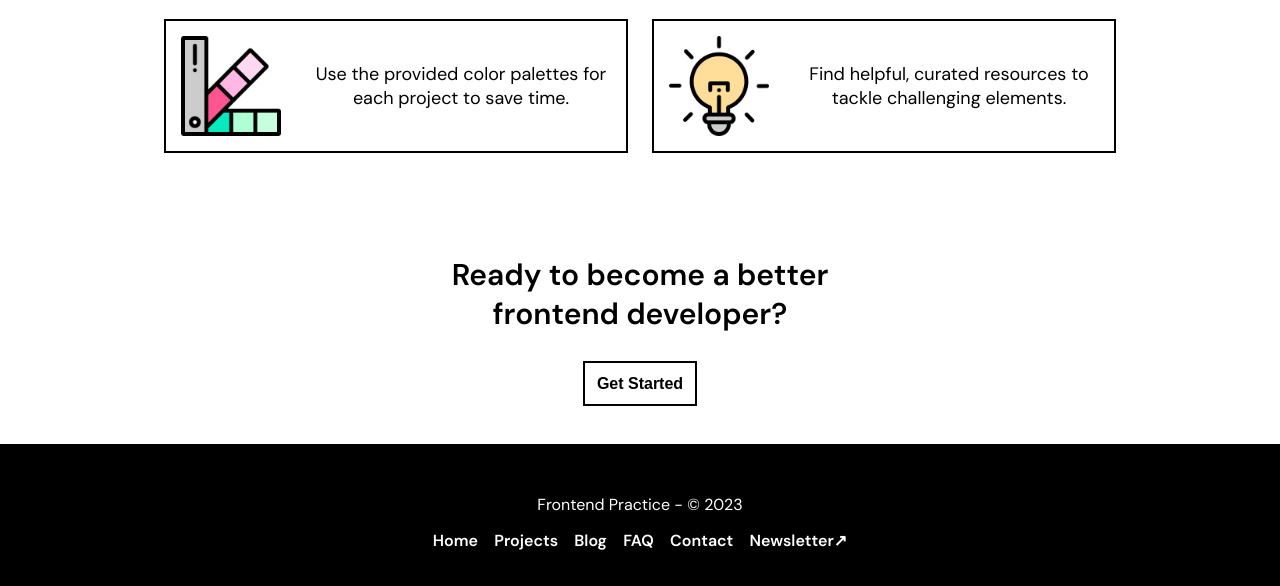
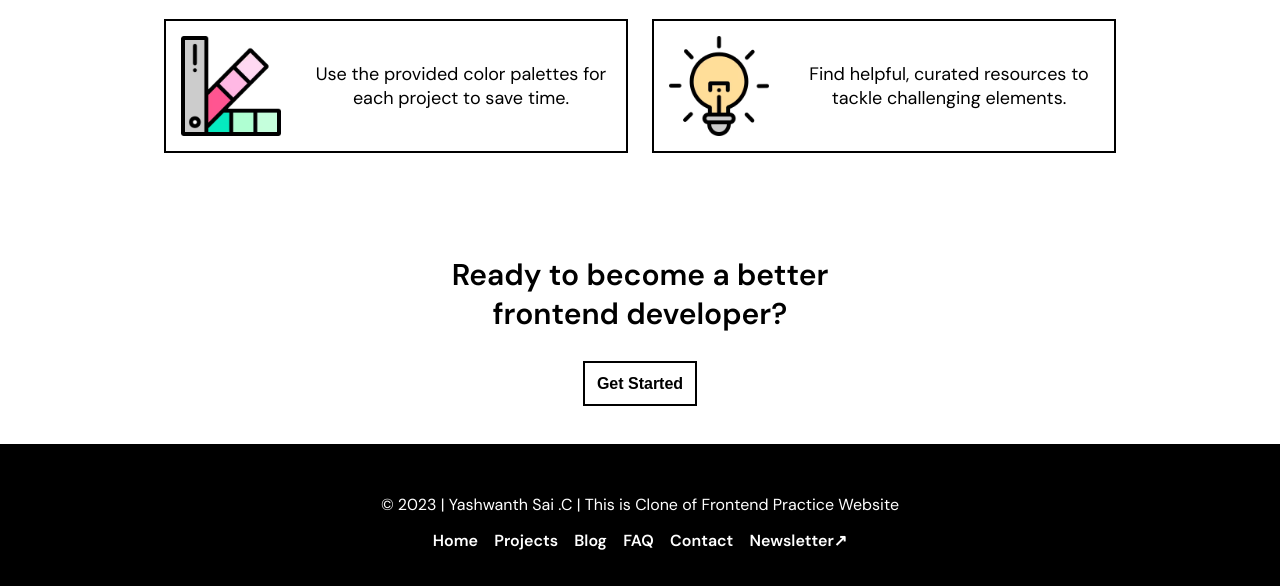
Before and after one commit to yashwanth-cd/FrontendPracticeClone, a plain HTML site: page index.html in a window 1280 px wide. Shown: the part 1266-1852 px from the top of the page. Drawn offline with Linux system fonts and the light colour scheme.

Commit message:
Update index.html

```diff
--- a/index.html
+++ b/index.html
@@ -94,7 +94,7 @@
 
   <footer class="footer">
     <div class="copyright">
-      <p>Frontend Practice - &copy; 2023</p>
+      <p>&copy; 2023 | Yashwanth Sai .C | This is Clone of Frontend Practice Website</p>
     </div>
     <div class="nav-footer-links">
       <a href="#">Home</a>
```
